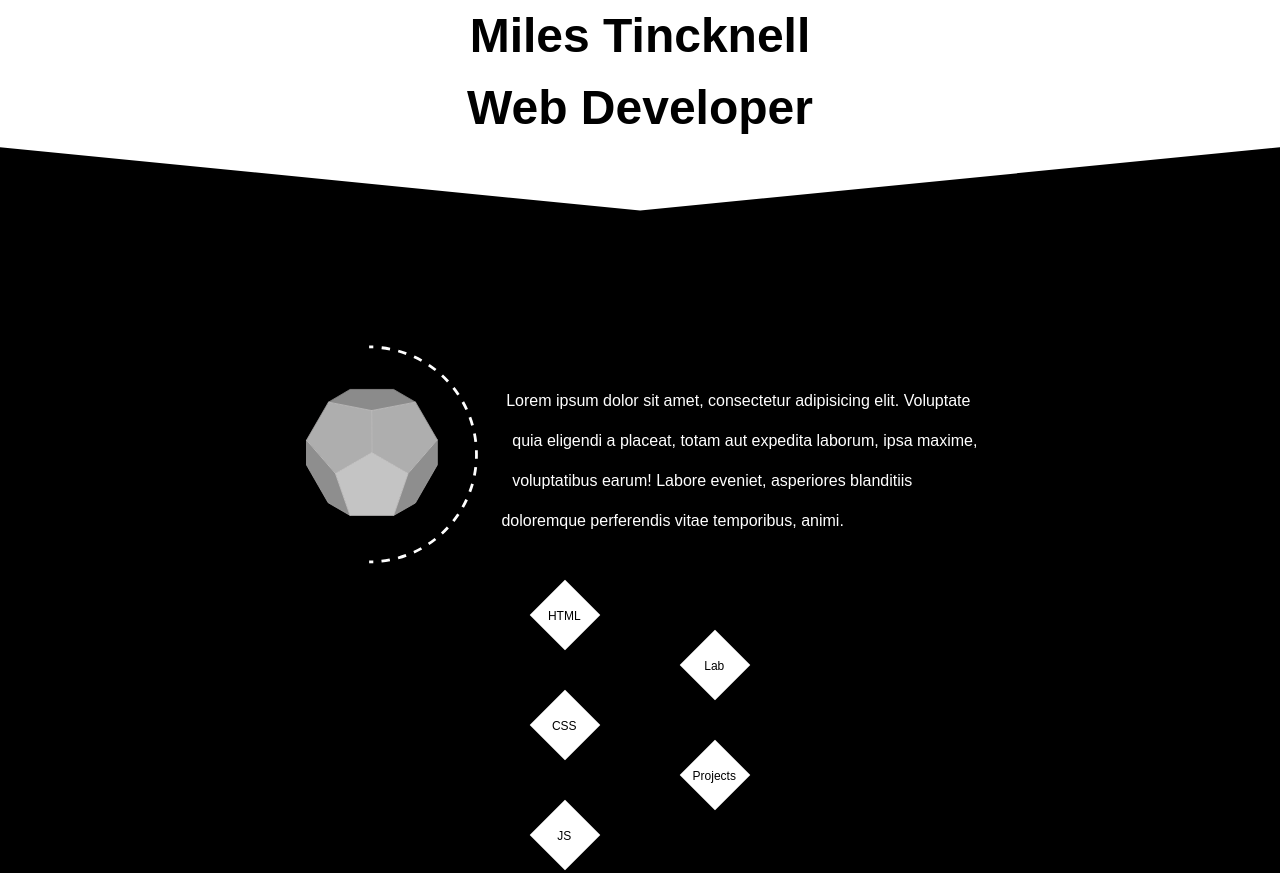
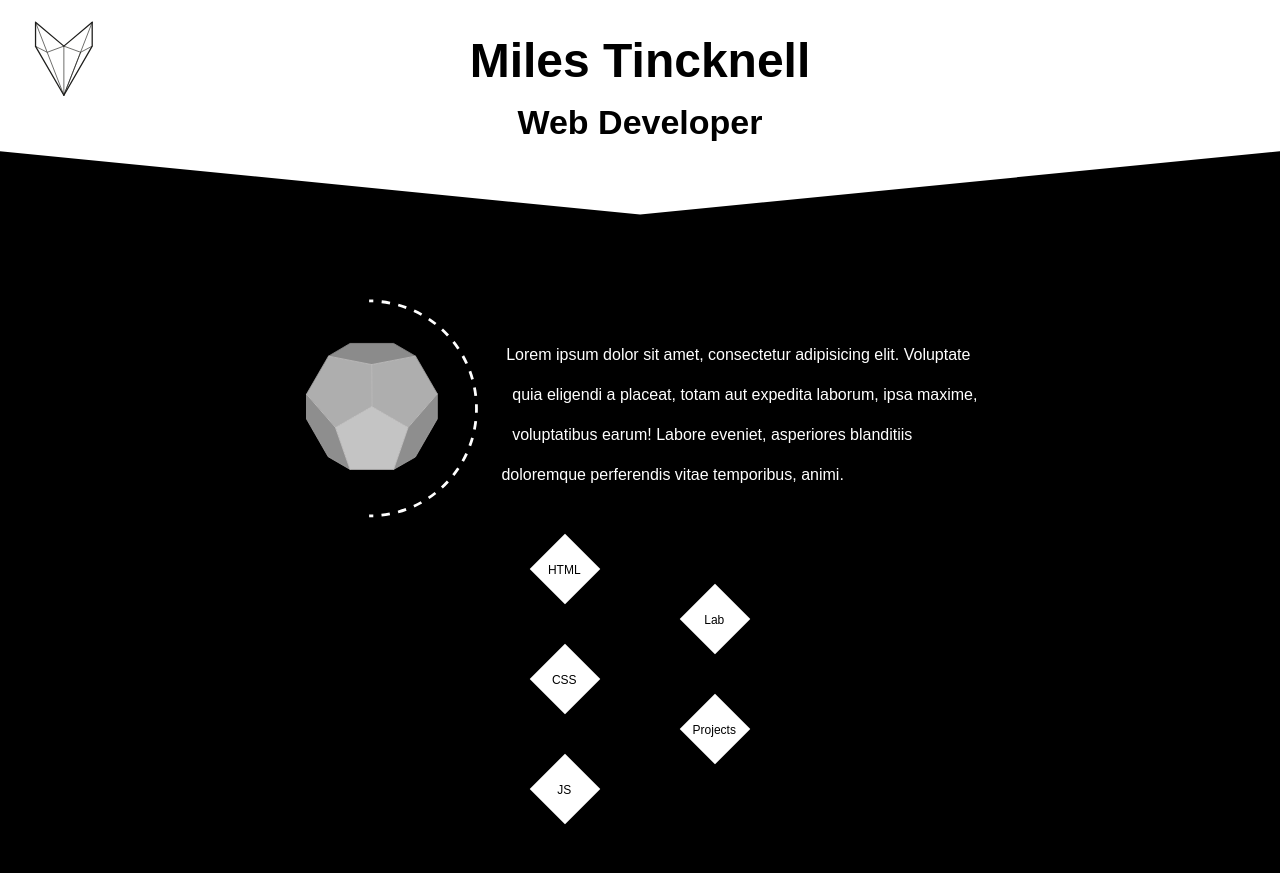
Before and after one commit to ABNW/portfolio, a website: page index.html in a window 1280 px wide. Shown: the top 873 px of the page. Drawn offline with nearby package versions, Linux system fonts and the light colour scheme; files that its build step writes are made by us from their sources.

Commit message:
logo added

```diff
--- a/index.html
+++ b/index.html
@@ -10,8 +10,15 @@
 <body>
  <header>
    <div class="header-wrapper">
+     <div class="logo">
+       <svg id="logo" xmlns="http://www.w3.org/2000/svg" viewBox="0 0 46.8 59.3">
+         <path class="logo-line logo-line--thick" d="M45.4 1v18.6L23.3 57.9M1.2 19.8l22.1 38.1"/>
+         <path class="logo-line logo-line--thin" d="M23.3 57.9L45.4 1M1.2 1l22.1 56.9"/>
+         <path class="logo-line logo-line--thick" d="M1.2 1v18.8M23.3 19.6L1.2 1M45.4 1L23.3 19.6"/>
+         <path class="logo-line logo-line--thin" d="M23.3 19.6l13.1 4.8-13.1 33.5M1.2 19.8l9.1 4.6 13-4.8v38.3M36.4 24.4l9-4.8"/>
+       </svg>
+     </div>
      <div class="container">
-      <div class="logo"></div>
        <div class="title-wrapper">
          <h1 class="title title--main">Miles Tincknell</h1>
          <div class="title__divider">
--- a/sass/components/_forms.scss
+++ b/sass/components/_forms.scss
@@ -60,6 +60,7 @@ textarea:focus, input:focus{
     border: 2px solid white;
     position: relative;
     z-index: 2;
+    padding: 10px;
   }
 
   input:hover + span, input:focus + span{
--- a/sass/components/_header.scss
+++ b/sass/components/_header.scss
@@ -1,13 +1,35 @@
 .header-wrapper{
   background-color: white;
+  position: relative;
+}
+
+.logo{
+  width: 60px;
+  max-width: 80px;
+  position: absolute;
+  top: 21px;
+  left: 34px;
 }
 
 .title-wrapper{
-  text-align: center;
+  display: block;
+  margin: 0px auto;
 }
 
 .title{
   color: black;
   text-align: center;
   @include font-size(48);
+  display: block;
 }
+
+.title__divider{
+}
+
+.title--main{
+  padding-top: 25px;
+}
+
+.title--sub{
+  @include font-size(34);
+}
--- a/sass/components/_main-styles.scss
+++ b/sass/components/_main-styles.scss
@@ -13,5 +13,5 @@ body{
 }
 
 main{
-  padding: 100px 0;
+  padding: 50px 0;
 }
--- a/sass/components/_svg.scss
+++ b/sass/components/_svg.scss
@@ -75,3 +75,18 @@
 .arrow-path{
   fill: #fff;
 }
+
+.logo-line{
+  fill: none;
+  stroke: #1E1E1C;
+  stroke-linecap: round;
+  stroke-linejoin: round;
+}
+
+.logo-line--thin{
+  stroke-width: 0.5;
+}
+
+.logo-line--thick{
+  stroke-width: 1;
+}
```
Also changed, not shown: images/svg/logo.svg (added).
